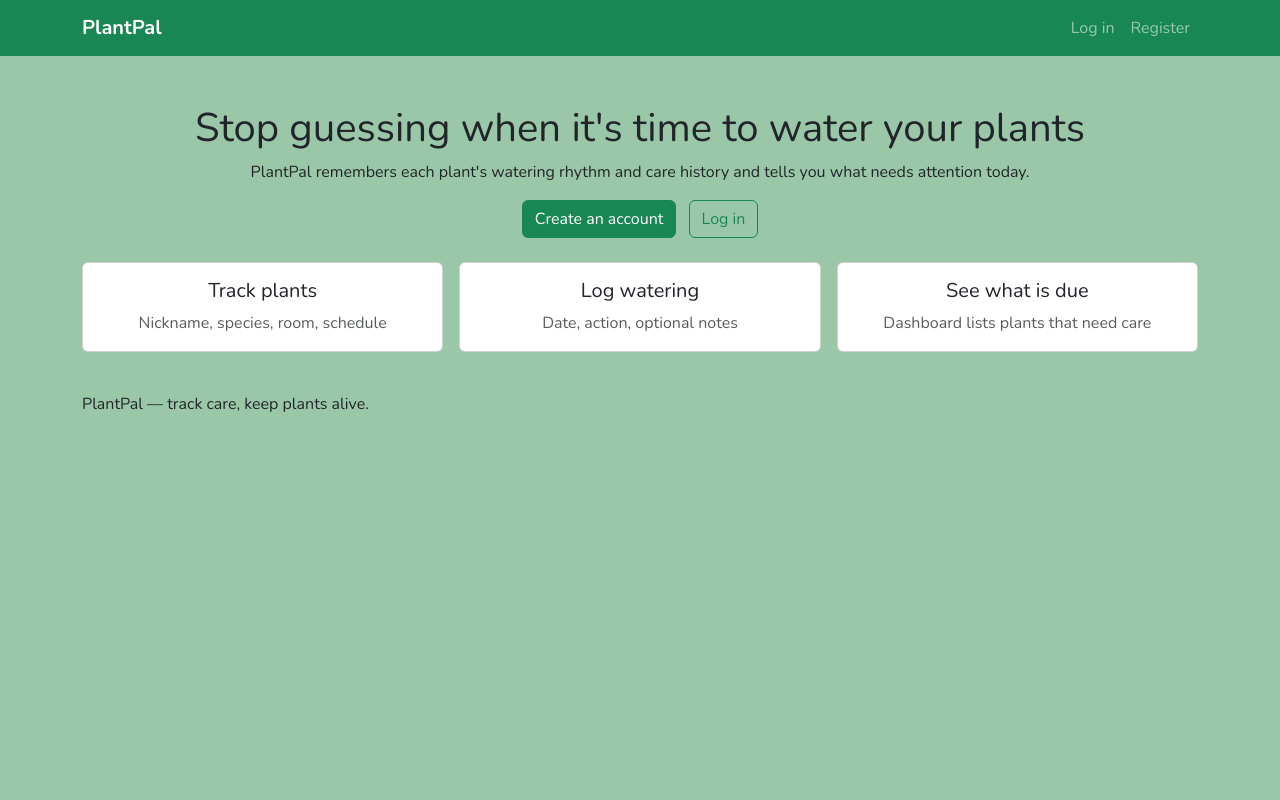
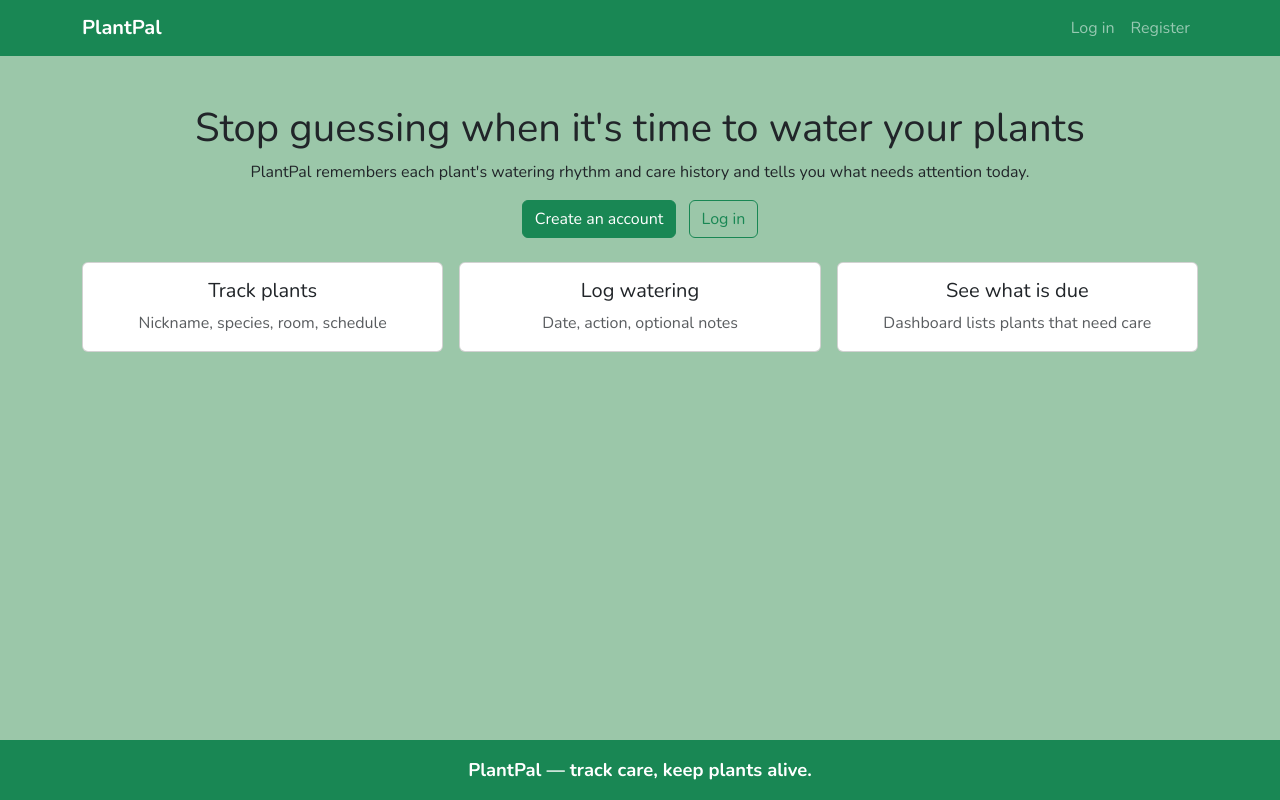
Before and after one commit to Blitzgeist-69/plantpal, a Django app: page / in a window 1280 px wide. Run offline with Django 4.2, Linux system fonts and the light colour scheme.

Commit message:
Add css to style nav and footer

```diff
--- a/static/css/style.css
+++ b/static/css/style.css
@@ -2,6 +2,10 @@
   --bs-font-sans-serif: "Nunito", system-ui, -apple-system, "Segoe UI",
     Roboto, "Helvetica Neue", Arial, sans-serif;
   --bs-body-font-family: var(--bs-font-sans-serif);
+
+  --pp-brand: #198754;
+  --pp-brand-text: #ffffff;
+  --pp-page-bg: #9bc7a9;
 }
 
 body {
@@ -12,3 +16,25 @@ body {
 .navbar-brand {
     font-weight: 700;
 }
+
+.site-nav,
+.site-footer {
+    background-color: var(--pp-brand);
+}
+
+main {
+    flex: 1 0 auto;
+}
+
+.site-footer {
+    margin-top: auto;
+    padding: 1rem 0;
+    color: var(--pp-brand-text);
+}
+
+.site-footer p {
+    margin: 0;
+    text-align: center;
+    font-weight: 700;
+    font-size: 1.15rem;
+}
--- a/templates/base.html
+++ b/templates/base.html
@@ -22,7 +22,7 @@
     </head>
     <body class="d-flex flex-column min-vh-100">
         <header>
-            <nav class="navbar navbar-expand-lg navbar-dark bg-success">
+            <nav class="navbar navbar-expand-lg navbar-dark site-nav">
                 <div class="container">
                     <a class="navbar-brand" href="{% url 'home' %}">PlantPal</a>
                     <button
@@ -97,8 +97,10 @@
             {% endfor %} {% endif %} {% block content %}{% endblock %}
         </main>
 
-        <footer class="container py-3">
-            <p>PlantPal — track care, keep plants alive.</p>
+        <footer class="site-footer">
+            <div class="container">
+                <p>PlantPal — track care, keep plants alive.</p>
+            </div>
         </footer>
 
         <script
```
